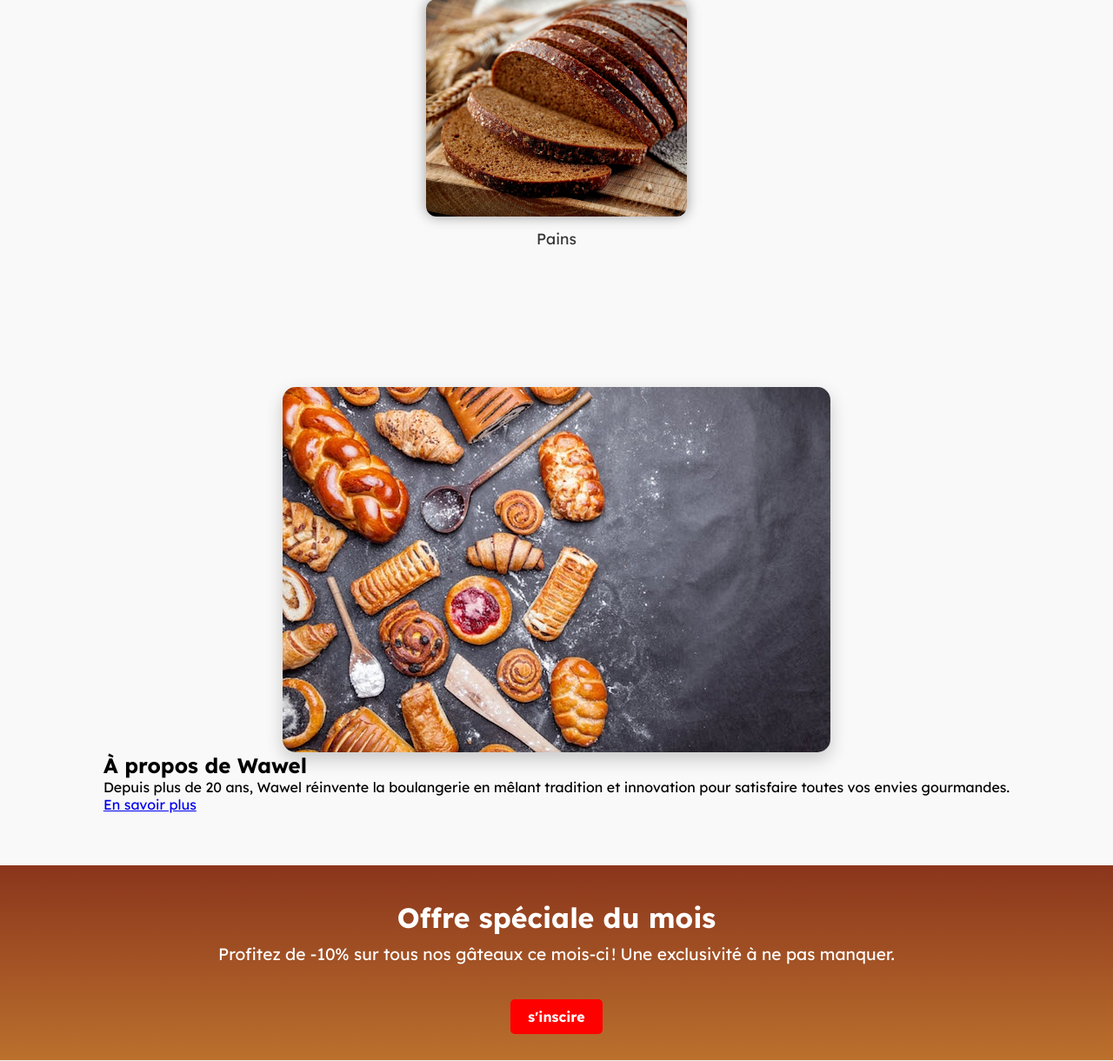
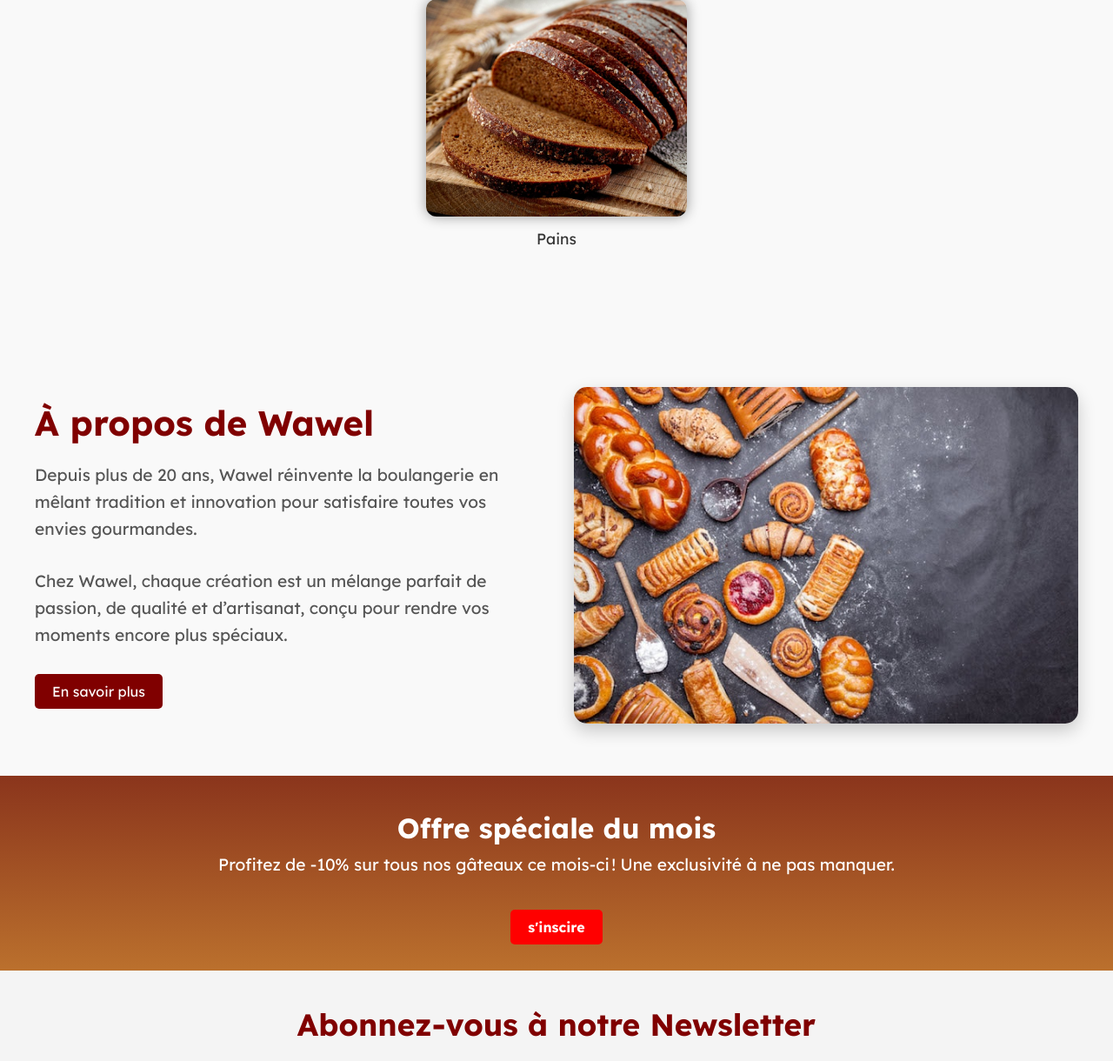
Before and after one commit to Ines-Oubabas/Wawel, a Django app: page / in a window 1280 px wide. Shown: the part 1341-2561 px from the top of the page at 87% size. Run offline with Django 5.2, Linux system fonts and the light colour scheme.

Commit message:
style et index

```diff
--- a/magasin/static/css/style.css
+++ b/magasin/static/css/style.css
@@ -174,64 +174,77 @@
     color: #333;
 }
 
-/* À propos */
+/* Section À propos */
 .about {
     display: flex;
     align-items: center;
     justify-content: center;
     padding: 60px 20px;
-    background-color: #f9f9f9;
-    margin: 0;
-
+    background-color: #f9f9f9; /* Fond clair */
+    gap: 20px; /* Espacement entre les éléments */
 }
 
 .about-content {
-    padding: 20px;
     display: flex;
+    flex-wrap: wrap;
+    justify-content: space-between;
     align-items: center;
-    justify-content: center;
-
-
+    max-width: 1200px;
+    width: 100%;
+    gap: 40px;
 }
 
-.about-content h2 {
+/* Texte dans la section À propos */
+.about-text {
+    flex: 1;
+    min-width: 300px;
+    max-width: 600px;
+}
+
+.about-text h2 {
     font-size: 2.5rem;
     color: #800000;
     margin-bottom: 20px;
 }
 
-.about-content p {
+.about-text p {
     font-size: 1.2rem;
     color: #555;
     margin-bottom: 30px;
+    line-height: 1.6; /* Lisibilité accrue */
 }
 
-.about-content .btn {
+.about-text .btn {
     display: inline-block;
     padding: 10px 20px;
-    background-color: red;
+    background-color: #800000;
     color: white;
     text-decoration: none;
     border-radius: 5px;
-    transition: 0.3s;
+    transition: background-color 0.3s ease;
 }
 
-.about-content .btn:hover {
+.about-text .btn:hover {
     background-color: #e62222;
 }
 
+/* Image associée */
 .about-image {
     flex: 1;
+    min-width: 300px;
+    max-width: 600px;
     display: flex;
     justify-content: center;
     align-items: center;
 }
 
 .about-image img {
-    max-width: 100%;
+    width: 100%;
+    height: auto;
     border-radius: 15px;
     box-shadow: 0px 8px 20px rgba(0, 0, 0, 0.2);
 }
+
 /* Newsletter */
 .newsletter {
     text-align: center;
--- a/magasin/templates/index.html
+++ b/magasin/templates/index.html
@@ -65,18 +65,21 @@
 
     <!-- Section À propos -->
     <section class="about">
-        <div class="bout-content">
+        <div class="about-content">
+            <!-- Texte de la section -->
+            <div class="about-text">
+                <h2>À propos de Wawel</h2>
+                <p>Depuis plus de 20 ans, Wawel réinvente la boulangerie en mêlant tradition et innovation pour satisfaire toutes vos envies gourmandes.</p>
+                <p>Chez Wawel, chaque création est un mélange parfait de passion, de qualité et d’artisanat, conçu pour rendre vos moments encore plus spéciaux.</p>
+                <a href="/about/" class="btn">En savoir plus</a>
+            </div>
+            <!-- Image associée -->
             <div class="about-image">
                 <img src="{% static 'images/about.jpg' %}" alt="À propos de Wawel">
             </div>
-            <div>
-                <h2>À propos de Wawel</h2>
-                <p>Depuis plus de 20 ans, Wawel réinvente la boulangerie en mêlant tradition et innovation pour satisfaire toutes vos envies gourmandes.</p>
-                <a href="/about/" class="btn">En savoir plus</a>
-
-            </div>
         </div>
     </section>
+
 
     <!-- Section Promotion -->
     <section class="promo">
```
